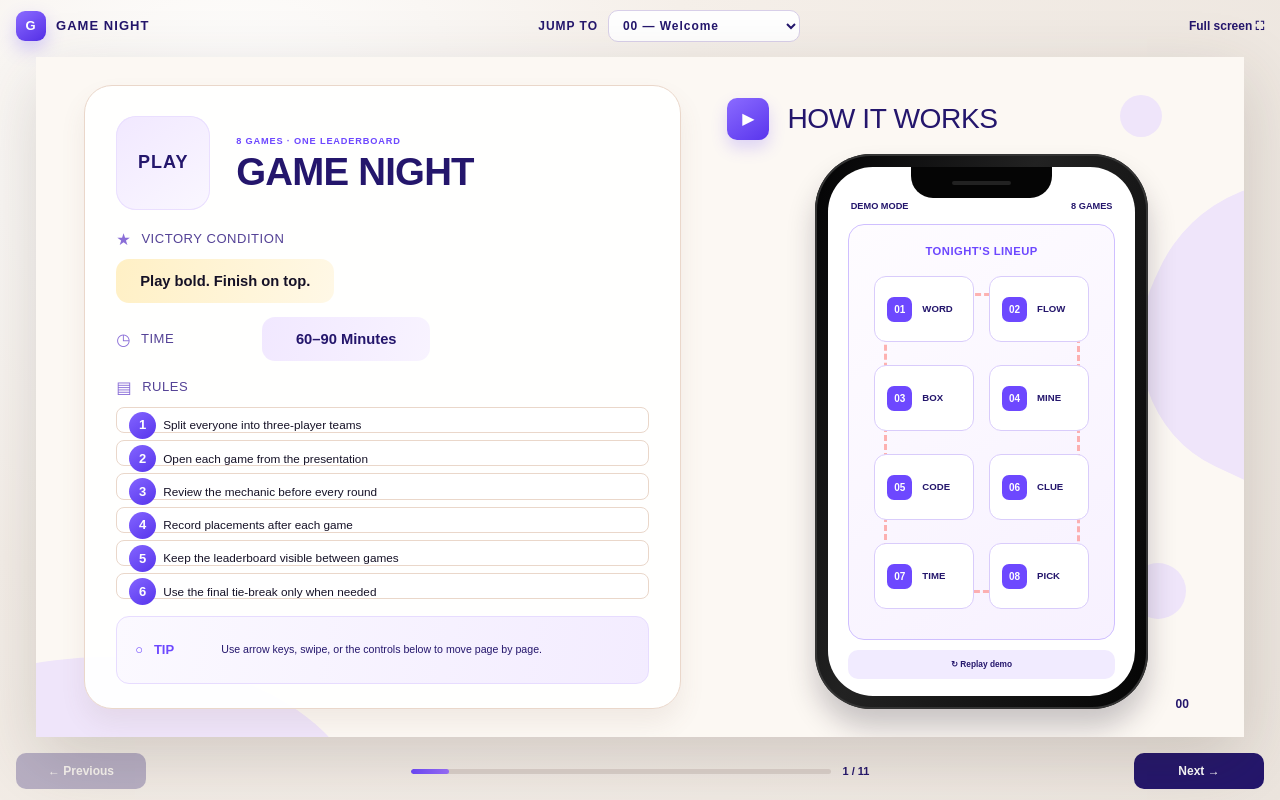
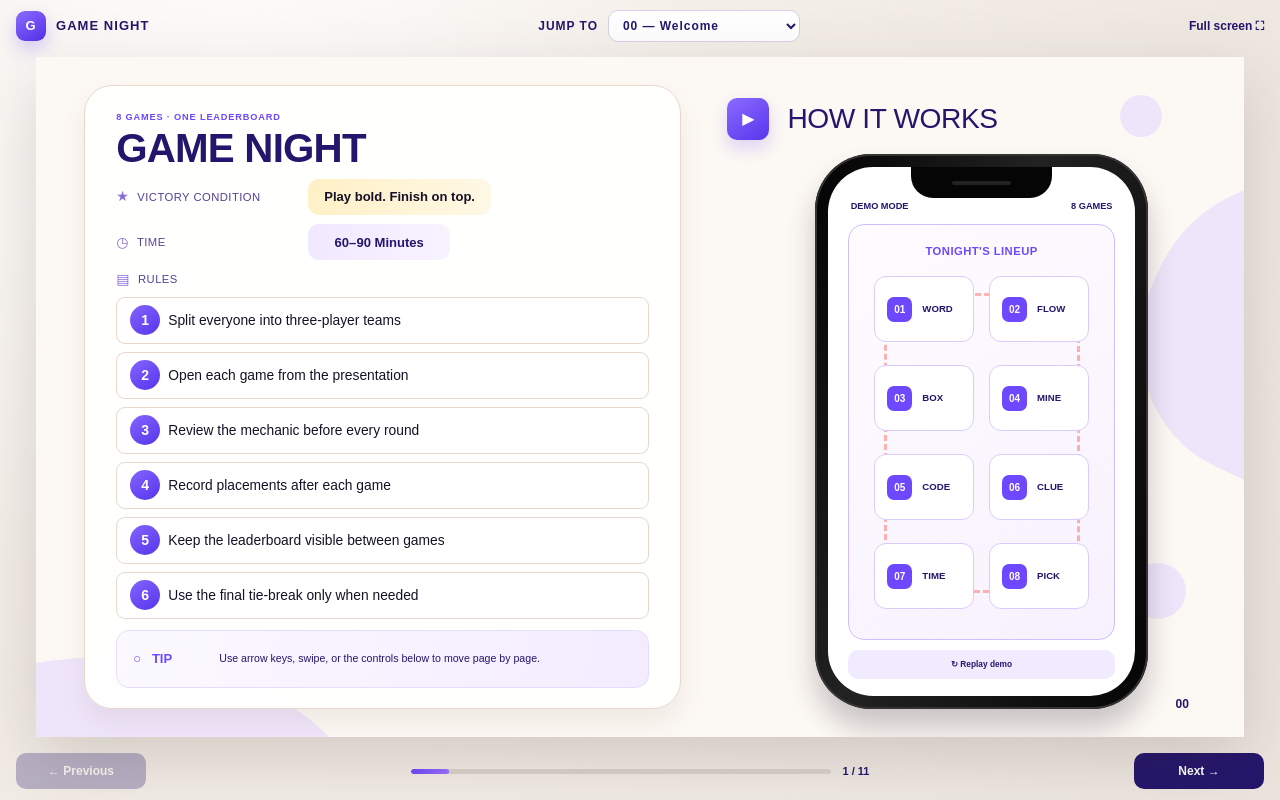
Before and after one commit to hershp/parivar_play_presentation, a Next.js app: page / in a window 1280 px wide. Built offline with nearby package versions, Linux system fonts and the light colour scheme.

Commit message:
Improve game slide readability

```diff
--- a/app/globals.css
+++ b/app/globals.css
@@ -35,24 +35,24 @@ button, a { -webkit-tap-highlight-color: transparent; }
 .decor-bottom { width: 520px; height: 330px; border-radius: 50%; left: -190px; bottom: -250px; }
 .decor-dot { width: 56px; height: 56px; border-radius: 50%; right: 58px; bottom: 118px; }
 
-.instruction-card { position: relative; z-index: 2; height: 100%; min-height: 0; padding: 5% 5.2% 4%; border: 1px solid var(--peach); border-radius: 28px; background: rgba(255,255,255,.96); box-shadow: 0 14px 26px #7f5b4b17; display: flex; flex-direction: column; }
-.game-heading { display: grid; grid-template-columns: 94px 1fr; align-items: center; gap: 26px; margin-bottom: 3.2%; }
-.game-icon { width: 94px; aspect-ratio: 1; display: grid; place-items: center; border-radius: 20px; background: linear-gradient(145deg, #f1e8ff, #faf7ff); color: var(--navy); font-weight: 900; font-size: 18px; letter-spacing: .06em; box-shadow: inset 0 0 0 1px #eadfff; }
-.game-heading p { margin: 0 0 5px; color: var(--purple); font-weight: 900; letter-spacing: .09em; font-size: clamp(8px, .72vw, 14px); }
-.game-heading h1 { margin: 0; color: var(--navy); text-transform: uppercase; letter-spacing: -.02em; line-height: .95; font-size: clamp(25px, 3vw, 52px); font-weight: 900; }
-.instruction-card h2 { display: flex; align-items: center; gap: 10px; margin: 0 0 1.4%; text-transform: uppercase; color: #544296; letter-spacing: .04em; font-size: clamp(11px, 1.02vw, 18px); }
+.instruction-card { position: relative; z-index: 2; height: 100%; min-height: 0; padding: 4.2% 5.2% 3.4%; border: 1px solid var(--peach); border-radius: 28px; background: rgba(255,255,255,.96); box-shadow: 0 14px 26px #7f5b4b17; display: flex; flex-direction: column; }
+.game-heading { margin-bottom: 2%; text-align: left; }
+.game-heading p { margin: 0 0 4px; color: var(--purple); font-weight: 900; letter-spacing: .09em; font-size: clamp(8px, .72vw, 14px); }
+.game-heading h1 { margin: 0; color: var(--navy); text-transform: uppercase; letter-spacing: -.02em; line-height: .95; font-size: clamp(27px, 3.15vw, 54px); font-weight: 900; }
+.instruction-card h2 { display: flex; align-items: center; gap: 8px; margin: 0; text-transform: uppercase; color: #544296; letter-spacing: .04em; font-size: clamp(10px, .88vw, 16px); }
 .instruction-card h2 span { color: #8a6ed7; font-size: 1.25em; }
-.fact-block { margin: 0 0 2.6%; }
-.victory-pill, .time-pill { display: inline-flex; align-items: center; min-height: 44px; padding: 9px 24px; border-radius: 13px; font-weight: 800; font-size: clamp(13px, 1.15vw, 20px); }
+.fact-block, .time-row { display: flex; align-items: center; gap: 16px; margin: 0 0 1.4%; min-height: 38px; }
+.fact-block h2 { flex: 0 0 176px; }
+.victory-pill, .time-pill { display: inline-flex; align-items: center; min-height: 36px; padding: 6px 16px; border-radius: 11px; font-weight: 800; font-size: clamp(12px, 1.02vw, 18px); }
 .victory-pill { background: linear-gradient(105deg, #fff0c5, #fff8e6); }
-.time-row { display: flex; align-items: center; gap: 24px; margin: 0 0 2.6%; }
-.time-row h2 { margin: 0; min-width: 122px; }
-.time-pill { min-width: 168px; justify-content: center; background: linear-gradient(105deg, #f1e8ff, #f8f3ff); color: var(--navy); }
+.time-row h2 { flex: 0 0 176px; }
+.time-pill { min-width: 142px; justify-content: center; background: linear-gradient(105deg, #f1e8ff, #f8f3ff); color: var(--navy); }
 .rules-block { min-height: 0; flex: 1; display: flex; flex-direction: column; }
-.rules-block ol { list-style: none; display: grid; gap: 7px; margin: 0; padding: 0; min-height: 0; flex: 1; }
-.rules-block li { display: grid; grid-template-columns: 34px 1fr; align-items: center; min-height: 0; border: 1px solid var(--peach); border-radius: 8px; padding: 4px 12px; background: #fff; font-size: clamp(10px, .92vw, 16px); }
-.rules-block li b { display: grid; place-items: center; width: 27px; height: 27px; border-radius: 50%; color: #fff; background: linear-gradient(145deg, #8465ff, #5735ec); font-size: 13px; }
-.tip-box { display: grid; grid-template-columns: 78px 1fr; align-items: center; gap: 8px; min-height: 68px; margin-top: 3.1%; padding: 10px 18px; border: 1px solid #e7dcff; border-radius: 13px; background: linear-gradient(100deg, #fbf9ff, #f3ecff); color: var(--navy); font-size: clamp(10px, .83vw, 15px); }
+.rules-block h2 { margin-bottom: 1.3%; }
+.rules-block ol { list-style: none; display: grid; gap: 8px; margin: 0; padding: 0; min-height: 0; flex: 1; }
+.rules-block li { display: grid; grid-template-columns: 38px 1fr; align-items: center; min-height: 0; border: 1px solid var(--peach); border-radius: 9px; padding: 6px 13px; background: #fff; font-size: clamp(12px, 1.08vw, 19px); line-height: 1.2; }
+.rules-block li b { display: grid; place-items: center; width: 30px; height: 30px; border-radius: 50%; color: #fff; background: linear-gradient(145deg, #8465ff, #5735ec); font-size: 14px; }
+.tip-box { display: grid; grid-template-columns: 78px 1fr; align-items: center; gap: 8px; min-height: 58px; margin-top: 2%; padding: 8px 16px; border: 1px solid #e7dcff; border-radius: 13px; background: linear-gradient(100deg, #fbf9ff, #f3ecff); color: var(--navy); font-size: clamp(10px, .83vw, 15px); }
 .tip-box b { color: var(--purple); text-transform: uppercase; font-size: 13px; }
 
 .demo-remount { position: relative; z-index: 2; min-width: 0; height: 100%; }
@@ -185,6 +185,9 @@ button, a { -webkit-tap-highlight-color: transparent; }
   .slide-frame { width: 100%; aspect-ratio: auto; min-height: 0; overflow: hidden; grid-template-columns: 1fr; gap: 28px; padding: 28px 18px 48px; }
   .instruction-card { height: auto; min-height: 750px; padding: 28px 24px; }
   .game-heading h1 { font-size: 34px; }
+  .fact-block h2, .time-row h2 { flex-basis: 124px; }
+  .victory-pill, .time-pill { flex: 1; min-width: 0; }
+  .rules-block li { font-size: 15px; }
   .mechanics-panel { min-height: 720px; }
   .phone-shell { width: min(420px, 94%); height: auto; aspect-ratio: .6; }
   .deck-controls { width: 100%; position: sticky; bottom: 0; z-index: 20; background: #f2ece7ee; backdrop-filter: blur(10px); grid-template-columns: 98px 1fr 98px; gap: 8px; }
--- a/app/page.tsx
+++ b/app/page.tsx
@@ -372,7 +372,7 @@ function Demo({ kind }: { kind: DemoKind }) {
 function InstructionCard({ slide }: { slide: Slide }) {
   return (
     <article className="instruction-card">
-      <header className="game-heading"><div className="game-icon">{slide.icon}</div><div><p>{slide.eyebrow}</p><h1>{slide.title}</h1></div></header>
+      <header className="game-heading"><p>{slide.eyebrow}</p><h1>{slide.title}</h1></header>
       <section className="fact-block"><h2><span>★</span> Victory condition</h2><div className="victory-pill">{slide.victory}</div></section>
       <section className="time-row"><h2><span>◷</span> Time</h2><div className="time-pill">{slide.time}</div></section>
       <section className="rules-block"><h2><span>▤</span> Rules</h2><ol>{slide.rules.map((rule, i) => <li key={rule}><b>{i + 1}</b><span>{rule}</span></li>)}</ol></section>
```
